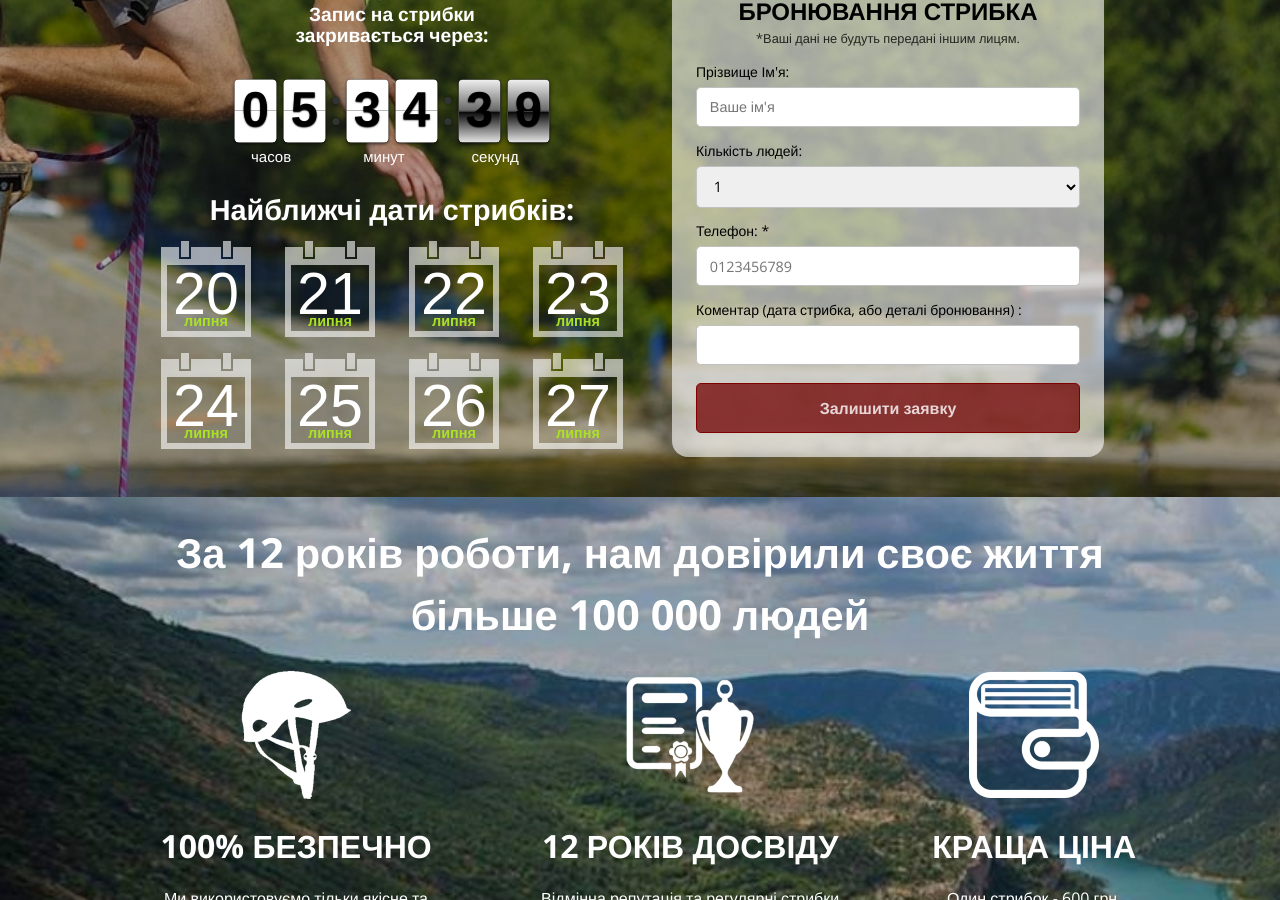
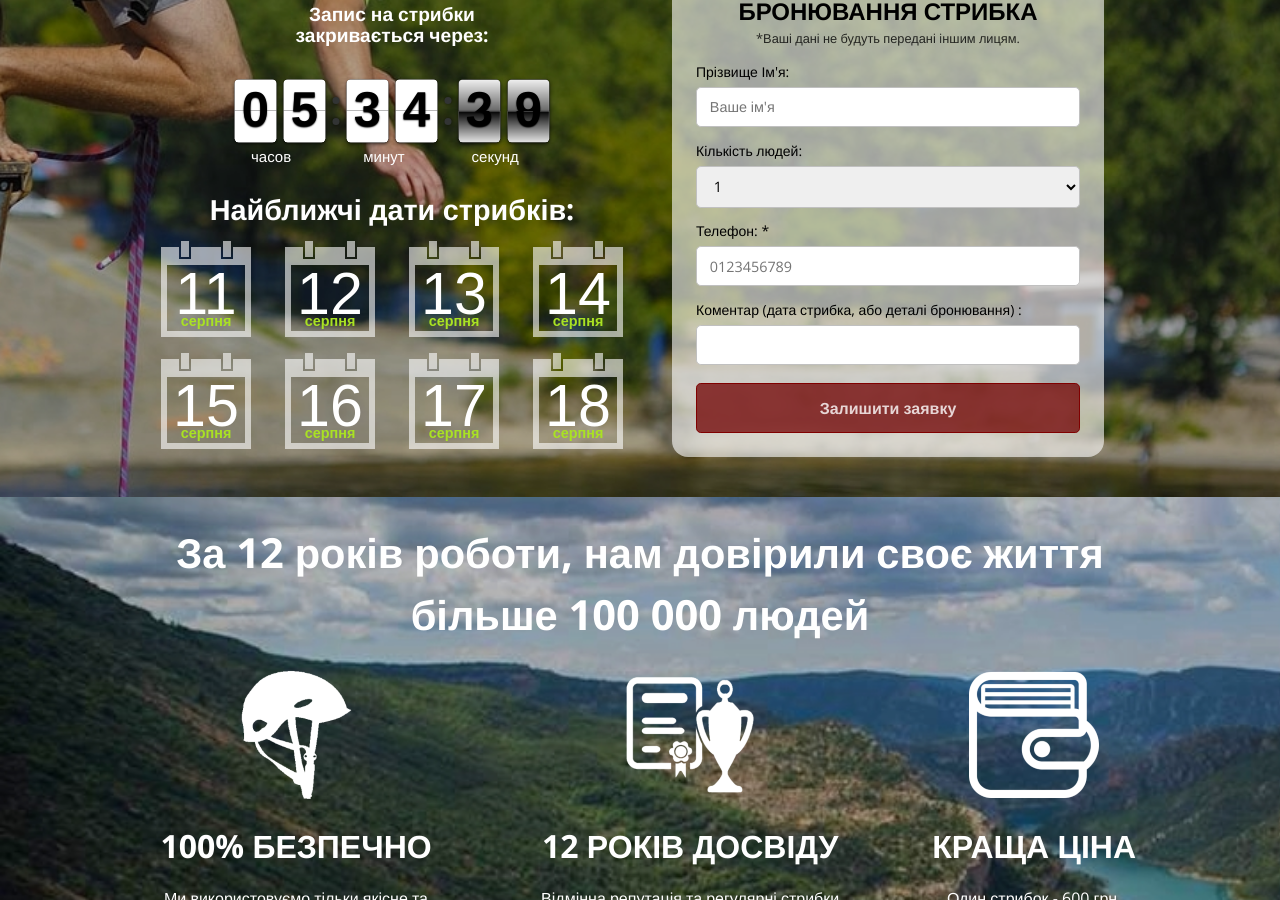
Before and after one commit to Andreyfilko/go-jump, a Jekyll site: the page built from index.md, in a window 1280 px wide and 900 px high, scrolled down 499 px. Built offline with Jekyll 4.4.1, drawn with Linux system fonts in a browser that asks for light colours; some web fonts are replaced; some of the changed text lies outside the part shown.

Commit message:
Update _config.yml

```diff
--- a/_config.yml
+++ b/_config.yml
@@ -35,11 +35,11 @@ google_analytics:
 theme: jekyll-theme-cayman
 
 dates:
-  - 2024-07-20
-  - 2024-07-21
-  - 2024-07-22
-  - 2024-07-23
-  - 2024-07-24
-  - 2024-07-25
-  - 2024-07-26
-  - 2024-07-27
+  - 2024-08-11
+  - 2024-08-12
+  - 2024-08-13
+  - 2024-08-14
+  - 2024-08-15
+  - 2024-08-16
+  - 2024-08-17
+  - 2024-08-18
```
